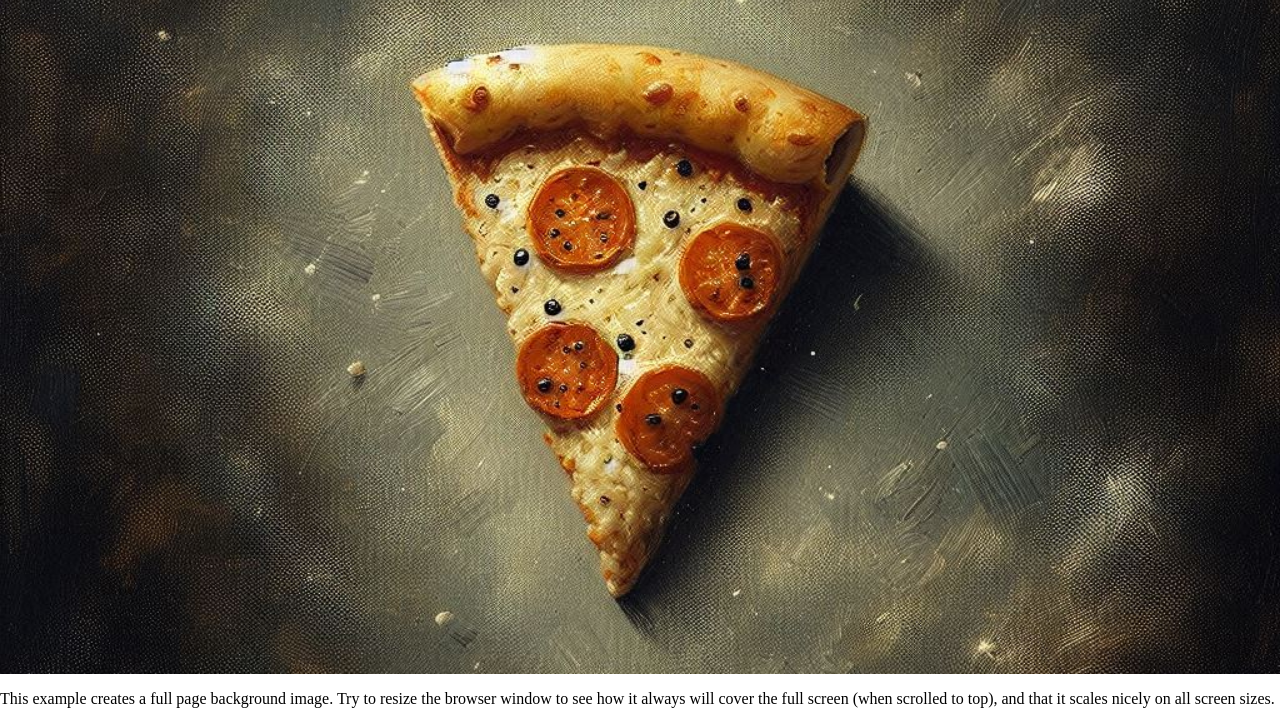
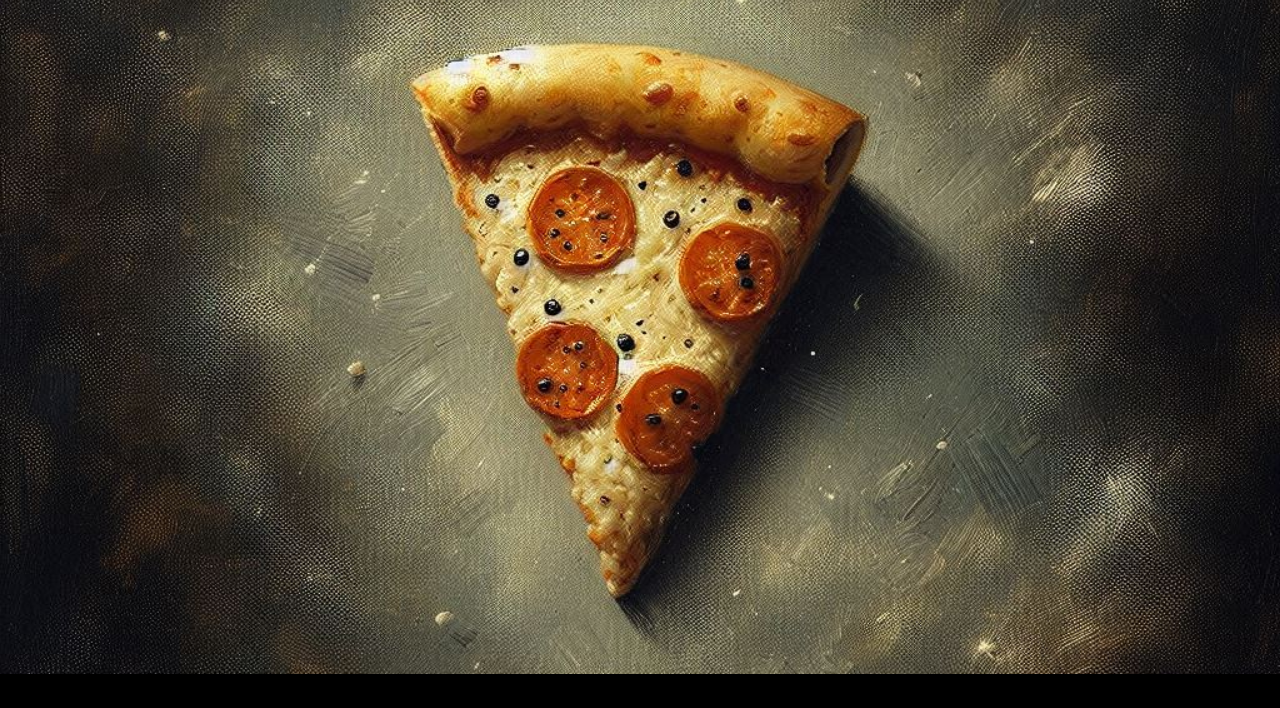
Before and after one commit to slice-or-two/slice, a plain HTML site: page index.html in a window 1280 px wide. Shown: the part 147-855 px from the top of the page. After the commit the page ends 821 px from the top, so only its background shows below. Drawn offline with Linux system fonts and the light colour scheme; a web font is replaced by a local one.

Commit message:
Update index.html

```diff
--- a/index.html
+++ b/index.html
@@ -13,6 +13,7 @@
         html {
             height: 100%;
             margin: 0;
+            background: #000;
         }
 
             h1 {text-align: center;
@@ -44,8 +45,7 @@
 
     </div>
 
-    <p>This example creates a full page background image. Try to resize the browser window to see how it always will
-        cover the full screen (when scrolled to top), and that it scales nicely on all screen sizes.</p>
+
 
 </body>
 
```
